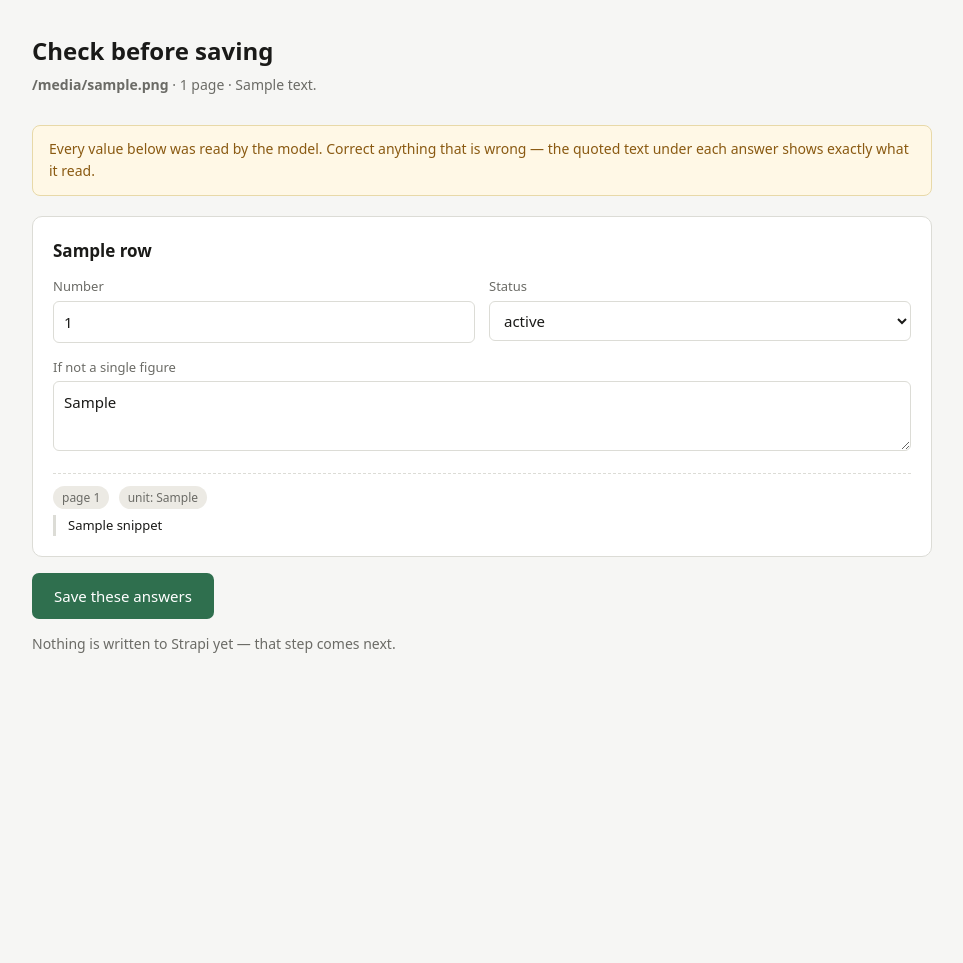
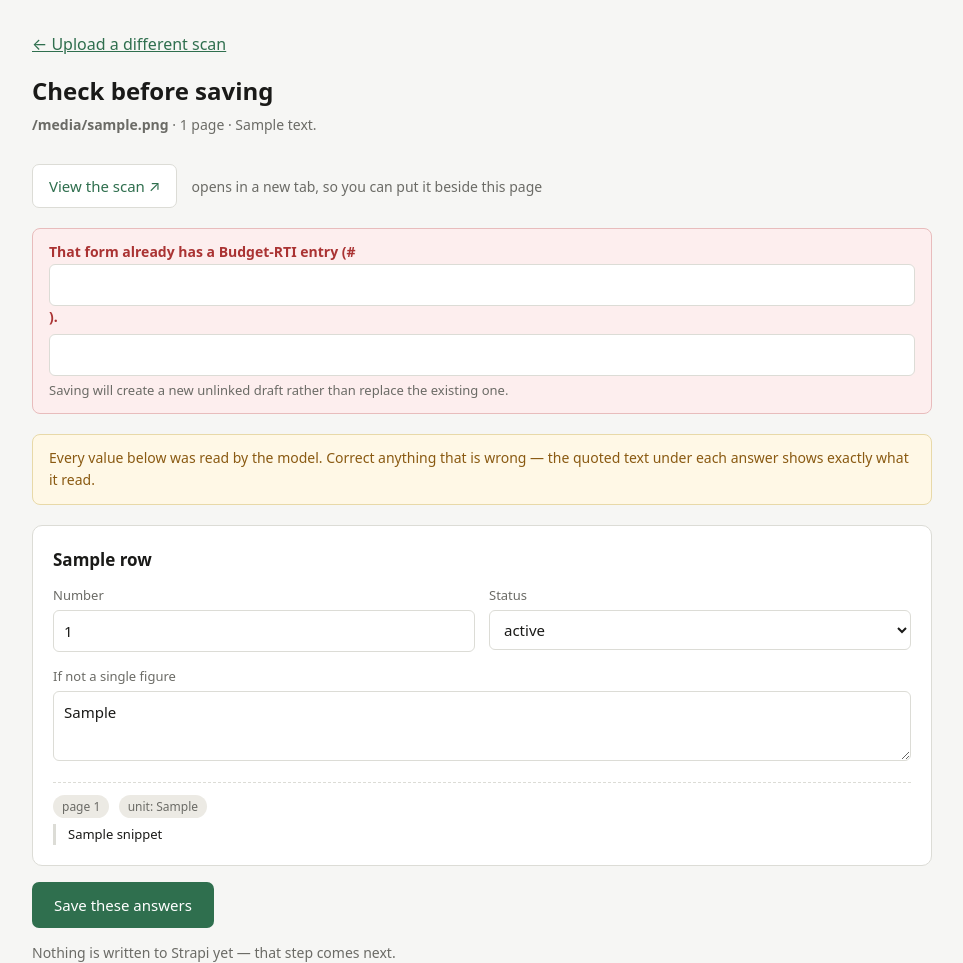
Before and after one commit to srivastava-jyoti/rti-extractor, a FastAPI app: template src/rti_extractor/web/templates/review.html in a window 1280 px wide. Shown: the top 963 px of the page, without its empty margins (158-1121 px from the left). Before the commit the page ends 653 px from the top, so only its background shows below. Run offline with FastAPI, Linux system fonts and the light colour scheme; the template is opened without the code that fills it: most values are stand-ins (such as "Sample title", 1, 10 or a date in 2020); form fields are guessed from the names that the template uses; parts of the project's set-up code (start-up, migrations or seed data) failed here and were passed over.

Commit message:
feat: match the scan to its RTI Form and link the draft to it (#6)

```diff
--- a/src/rti_extractor/web/app.py
+++ b/src/rti_extractor/web/app.py
@@ -1,9 +1,10 @@
 import hashlib
+import re
 from pathlib import Path
 from typing import Any
 
-from fastapi import FastAPI, Request, UploadFile
-from fastapi.responses import HTMLResponse
+from fastapi import FastAPI, HTTPException, Request, UploadFile
+from fastapi.responses import FileResponse, HTMLResponse
 from fastapi.templating import Jinja2Templates
 
 from ..config import get_settings
@@ -11,7 +12,12 @@
 from ..extract.schema import DataStatus
 from ..logging import log, setup_logging
 from ..pdf.reader import TextLayer, inspect, render_pages
-from ..strapi.client import build_component, create_budget_rti_draft, strapi_entry_url
+from ..strapi.client import (
+    build_component,
+    create_budget_rti_draft,
+    find_rti_form,
+    strapi_entry_url,
+)
 
 BASE_DIR = Path(__file__).parent
 WORK_DIR = Path("data/work")
@@ -37,6 +43,17 @@
     return templates.TemplateResponse(request, "upload.html", {})
 
 
+@app.get("/pdf/{sha}")
+async def serve_pdf(sha: str) -> FileResponse:
+    """Serve back the scan that was uploaded, so it can be checked without hunting for it."""
+    if not re.fullmatch(r"[0-9a-f]{64}", sha):
+        raise HTTPException(status_code=404, detail="Not found")
+    path = UPLOAD_DIR / f"{sha}.pdf"
+    if not path.is_file():
+        raise HTTPException(status_code=404, detail="Not found")
+    return FileResponse(path, media_type="application/pdf", content_disposition_type="inline")
+
+
 @app.post("/extract", response_class=HTMLResponse)
 async def do_extract(request: Request, pdf: UploadFile) -> HTMLResponse:
     """Take an uploaded PDF, extract the six answers, and show them for checking."""
@@ -49,6 +66,8 @@
 
     info = inspect(stored)
     log.info("upload", filename=pdf.filename, sha256=digest[:16], layer=info.text_layer.value)
+
+    form_match = find_rti_form(pdf.filename) if pdf.filename else None
 
     if info.text_layer is TextLayer.NATIVE:
         answers = extract_from_text("\n\n".join(info.text_by_page))
@@ -66,6 +85,7 @@
             for key, label in QUESTIONS.items()
         ],
         "statuses": [status.value for status in DataStatus],
+        "form": form_match,
     }
     return templates.TemplateResponse(request, "review.html", context)
 
@@ -86,8 +106,11 @@
         fields[key] = build_component(number, status, other)
 
     sha = str(form.get("sha", ""))
-    entry_id = create_budget_rti_draft(fields)
-    log.info("submitted", sha256=sha[:16], entry_id=entry_id)
+    raw_form_id = str(form.get("rti_form_id", "")).strip()
+    rti_form_id = int(raw_form_id) if raw_form_id.isdigit() else None
+
+    entry_id = create_budget_rti_draft(fields, rti_form_id=rti_form_id)
+    log.info("submitted", sha256=sha[:16], entry_id=entry_id, rti_form_id=rti_form_id)
 
     settings = get_settings()
     return templates.TemplateResponse(
--- a/src/rti_extractor/web/templates/done.html
+++ b/src/rti_extractor/web/templates/done.html
@@ -1,6 +1,12 @@
 {% extends "base.html" %}
 {% block title %}Saved — RTI Extractor{% endblock %}
 {% block body %}
+  <p style="margin:0 0 14px">
+    <a href="/">&larr; Upload another scan</a>
+    &nbsp;&middot;&nbsp;
+    <a href="/pdf/{{ sha }}" target="_blank" rel="noopener">View this scan &nearr;</a>
+  </p>
+
   <h1>Answers confirmed</h1>
   <p class="sub">Document fingerprint {{ sha[:16] }}&hellip;</p>
 
--- a/src/rti_extractor/web/templates/review.html
+++ b/src/rti_extractor/web/templates/review.html
@@ -1,12 +1,51 @@
 {% extends "base.html" %}
 {% block title %}Check the answers — RTI Extractor{% endblock %}
 {% block body %}
+  <p style="margin:0 0 14px"><a href="/">&larr; Upload a different scan</a></p>
+
   <h1>Check before saving</h1>
   <p class="sub">
     <strong>{{ filename }}</strong>
     &middot; {{ page_count }} page{{ '' if page_count == 1 else 's' }}
     &middot; {{ text_layer }}
   </p>
+
+  <p style="margin:0 0 20px">
+    <a href="/pdf/{{ sha }}" target="_blank" rel="noopener"
+       style="display:inline-block;padding:9px 16px;border:1px solid var(--line);
+              border-radius:7px;background:var(--card);text-decoration:none;font-size:15px">
+      View the scan &nearr;
+    </a>
+    <span style="color:var(--muted);font-size:14px;margin-left:10px">
+      opens in a new tab, so you can put it beside this page
+    </span>
+  </p>
+
+  {% if form and form.is_free %}
+    <div class="banner" style="background:#eef7f0;border-color:#c6e2cd;color:var(--accent)">
+      <strong>Matched to an existing RTI Form &mdash; #{{ form.id }}</strong>
+      <p style="margin:6px 0 0;color:var(--ink)">{{ form.rti_name }}</p>
+      <p style="margin:4px 0 0;font-size:13px;color:var(--muted)">
+        {% if form.memo_number %}Memo {{ form.memo_number }}{% endif %}
+        {% if form.response_date %} &middot; replied {{ form.response_date }}{% endif %}
+        &middot; these answers will be attached to it
+      </p>
+    </div>
+  {% elif form %}
+    <div class="banner" style="background:#fdeeee;border-color:#e8bcbc;color:var(--danger)">
+      <strong>That form already has a Budget-RTI entry (#{{ form.existing_budget_rti_id }}).</strong>
+      <p style="margin:6px 0 0;color:var(--ink)">{{ form.rti_name }}</p>
+      <p style="margin:4px 0 0;font-size:13px;color:var(--muted)">
+        Saving will create a new unlinked draft rather than replace the existing one.
+      </p>
+    </div>
+  {% else %}
+    <div class="banner">
+      <strong>No matching RTI Form found for this file.</strong>
+      Saving will create a draft that is not attached to anything, and someone will need
+      to link it by hand in Strapi.
+    </div>
+  {% endif %}
 
   <div class="banner">
     Every value below was read by the model. Correct anything that is wrong &mdash; the
@@ -15,6 +54,9 @@
 
   <form action="/submit" method="post">
     <input type="hidden" name="sha" value="{{ sha }}">
+    {% if form and form.is_free %}
+      <input type="hidden" name="rti_form_id" value="{{ form.id }}">
+    {% endif %}
 
     {% for row in rows %}
       {% set a = row.answer %}
```
Also changed, not shown: src/rti_extractor/strapi/client.py (+69 -3 lines).
